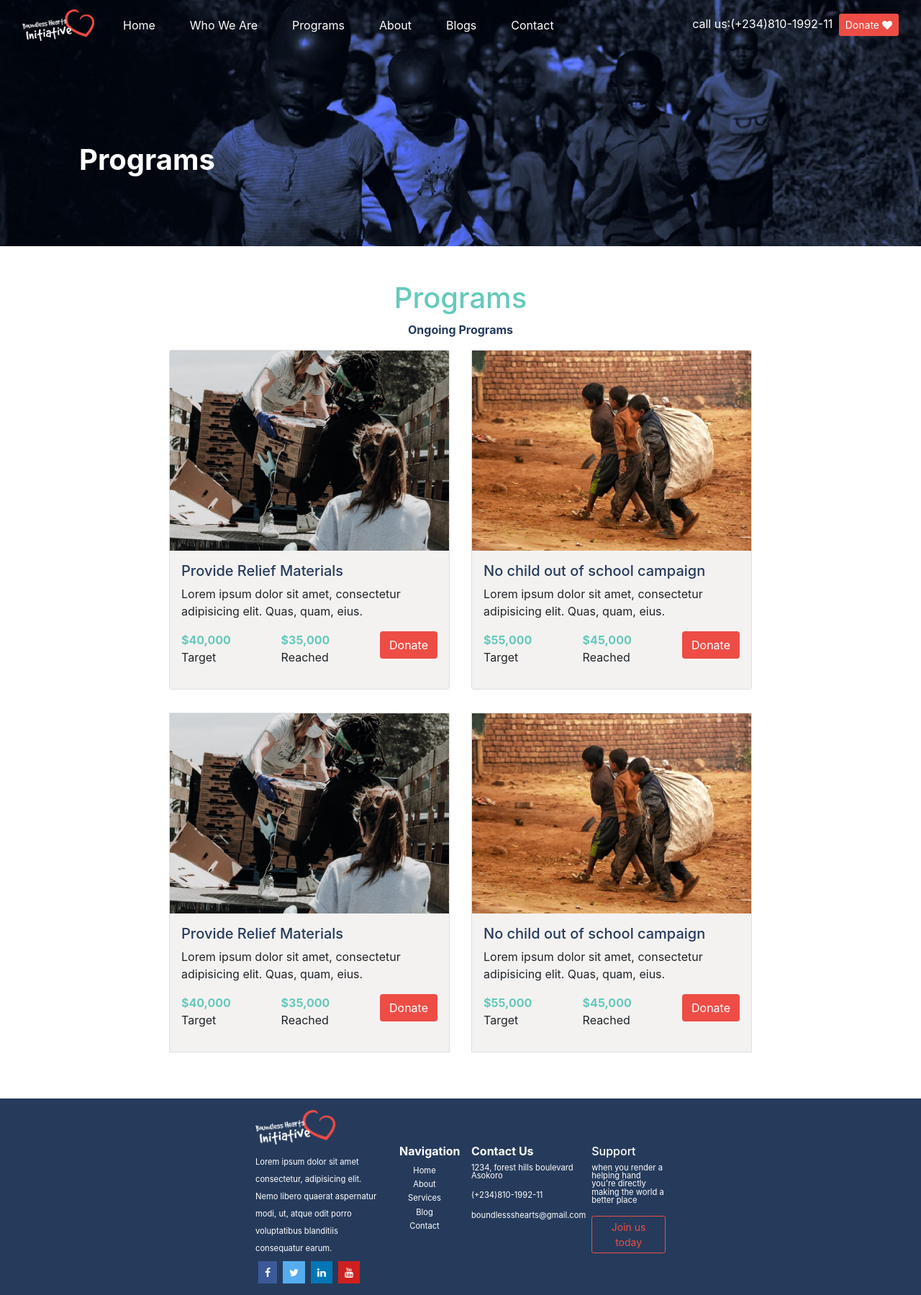
After one commit to Yagazinho/boundless, a PHP site: page /programs.php in a window 1280 px wide. The commit adds this page. Shown: the whole page at 72% size. Run offline with PHP 8.4, Linux system fonts and the light colour scheme.

Commit message:
media issues

```diff
--- a/assets/css/custom.css
+++ b/assets/css/custom.css
@@ -159,6 +159,11 @@ body {
 	margin: 0 auto !important;
 }
 
+.pcustom-gap {
+	max-width: 840px !important;
+	margin: 0 auto !important;
+}
+
 .img-t {
 	margin: 61px 0 -20px -85px !important;
 	height: fit-content !important;
@@ -213,14 +218,37 @@ body {
 	border-radius: 0;
 }
 
+.d-any {
+	display: flex;
+}
+
 .btn-ln {
 	background-color: #0077b5;
 	color: #fff;
 	border-radius: 0;
 }
 
-@media (min-width:1400px) {
+@media (max-width:1400px) {
 	.custom-gap {
 		max-width: 1320px;
 	}
 }
+
+@media (max-width:852px) {
+
+	body {
+		align-content: center;
+		text-align: center;
+	}
+
+	.card {
+		justify-content: center;
+	}
+
+	.d-any {
+		display: inline-block !important;
+		background-color: red;
+		justify-content: center !important;
+
+	}
+}
--- a/includes/nav.php
+++ b/includes/nav.php
@@ -19,7 +19,7 @@
 				<a class="nav-link" href="weare.php">Who We Are</a>
 			</li>
 			<li class="nav-item px-3">
-				<a class="nav-link" href="#">Programs</a>
+				<a class="nav-link" href="programs.php">Programs</a>
 			</li>
 			<li class="nav-item px-3">
 				<a class="nav-link" href="#">About</a>
--- /dev/null
+++ b/programs.php
@@ -0,0 +1,143 @@
+<?php
+
+define("TITLE", "Programs");
+
+include("includes/head.php");
+?>
+
+<body>
+	<div id="temp" class="temp-img">
+		<div class="container-fluid">
+			<?php include("includes/nav.php"); ?>
+		</div>
+		<div class="container py-10">
+			<div class="row text-white">
+				<div class="col-md-4 slide-text">
+					<h1 class="pb-2"><strong>Programs</strong></h1>
+				</div>
+			</div>
+		</div>
+	</div>
+	<main>
+		<!--cards -->
+		<div class="container-fluid">
+			<div class="about-sec3 my-5">
+				<div class="row">
+					<div class="pcustom-gap">
+						<div class="text-center justify-content-center">
+							<h1 class="text-turq">Programs</h1>
+							<span class="text-db"><strong>Ongoing Programs</strong></span>
+						</div>
+						<div class="d-any py-3">
+							<div class="col-md-6">
+								<div class="card pcard-sec">
+									<div class="card-body p-0">
+										<img src="assets/media/images/pages/index/card2.jpg" class="card-img img-fluid" alt="">
+										<div class="p-3">
+											<h5 class="text-db">Provide Relief Materials</h5>
+											<p>Lorem ipsum dolor sit amet, consectetur adipisicing elit. Quas, quam, eius.</p>
+											<div class="d-flex justify-content-center">
+												<div class="numb">
+													<span class="text-turq"><strong>$40,000</strong></span><br>
+													<p class="text-gray">Target</p>
+												</div>
+												<div class="numb mx-auto">
+													<span class="text-turq"><strong>$35,000</strong></span>
+													<p class="text-gray">Reached</p>
+												</div>
+												<div class="numb">
+													<a href="" class="btn btn-theme">Donate</a>
+												</div>
+											</div>
+										</div>
+									</div>
+								</div>
+							</div>
+							<div class="col-md-6">
+								<div class="card pcard-sec">
+									<div class="card-body p-0">
+										<img src="assets/media/images/pages/index/card3.jpg" class="card-img" alt="">
+										<div class="p-3">
+											<h5 class="text-db">No child out of school campaign</h5>
+											<p>Lorem ipsum dolor sit amet, consectetur adipisicing elit. Quas, quam, eius.</p>
+											<div class="d-flex justify-content-center">
+												<div class="numb">
+													<span class="text-turq"><strong>$55,000</strong></span><br>
+													<p class="text-gray">Target</p>
+												</div>
+												<div class="numb mx-auto">
+													<span class="text-turq"><strong>$45,000</strong></span>
+													<p class="text-gray">Reached</p>
+												</div>
+												<div class="numb">
+													<a href="" class="btn btn-theme">Donate</a>
+												</div>
+											</div>
+										</div>
+									</div>
+								</div>
+							</div>
+						</div>
+						<div class="d-any py-3">
+							<div class="col-md-6">
+								<div class="card card-sec">
+									<div class="card-body p-0">
+										<img src="assets/media/images/pages/index/card2.jpg" class="card-img img-fluid" alt="">
+										<div class="p-3">
+											<h5 class="text-db">Provide Relief Materials</h5>
+											<p>Lorem ipsum dolor sit amet, consectetur adipisicing elit. Quas, quam, eius.</p>
+											<div class="d-flex justify-content-center">
+												<div class="numb">
+													<span class="text-turq"><strong>$40,000</strong></span><br>
+													<p class="text-gray">Target</p>
+												</div>
+												<div class="numb mx-auto">
+													<span class="text-turq"><strong>$35,000</strong></span>
+													<p class="text-gray">Reached</p>
+												</div>
+												<div class="numb">
+													<a href="" class="btn btn-theme">Donate</a>
+												</div>
+											</div>
+										</div>
+									</div>
+								</div>
+							</div>
+							<div class="col-md-6">
+								<div class="card card-sec">
+									<div class="card-body p-0">
+										<img src="assets/media/images/pages/index/card3.jpg" class="card-img" alt="">
+										<div class="p-3">
+											<h5 class="text-db">No child out of school campaign</h5>
+											<p>Lorem ipsum dolor sit amet, consectetur adipisicing elit. Quas, quam, eius.</p>
+											<div class="d-flex justify-content-center">
+												<div class="numb">
+													<span class="text-turq"><strong>$55,000</strong></span><br>
+													<p class="text-gray">Target</p>
+												</div>
+												<div class="numb mx-auto">
+													<span class="text-turq"><strong>$45,000</strong></span>
+													<p class="text-gray">Reached</p>
+												</div>
+												<div class="numb">
+													<a href="" class="btn btn-theme">Donate</a>
+												</div>
+											</div>
+										</div>
+									</div>
+								</div>
+							</div>
+						</div>
+					</div>
+				</div>
+			</div>
+		</div>
+
+		<!--
+		<div class="location"><iframe src="https://www.google.com/maps/embed?pb=!1m14!1m12!1m3!1d31519.25358313929!2d7.513905299999999!3d9.072264399999998!2m3!1f0!2f0!3f0!3m2!1i1024!2i768!4f13.1!5e0!3m2!1sen!2sng!4v1686504716190!5m2!1sen!2sng" width="600" height="450" style="border:0;" allowfullscreen="" loading="lazy" referrerpolicy="no-referrer-when-downgrade"></iframe>
+		</div>
+-->
+
+	</main>
+	<?php include("includes/footer.php"); ?>
+	<?php include("includes/foot.php"); ?>
--- a/temp.php
+++ b/temp.php
@@ -1,5 +1,6 @@
 <?php
 
+define("TITLE", "temp");
 include("includes/head.php");
 ?>
 
--- a/weare.php
+++ b/weare.php
@@ -1,4 +1,6 @@
 <?php
+
+define("TITLE", "Who we are");
 
 include("includes/head.php");
 ?>
```
Also changed, not shown: index.php (+4 -4 lines).
